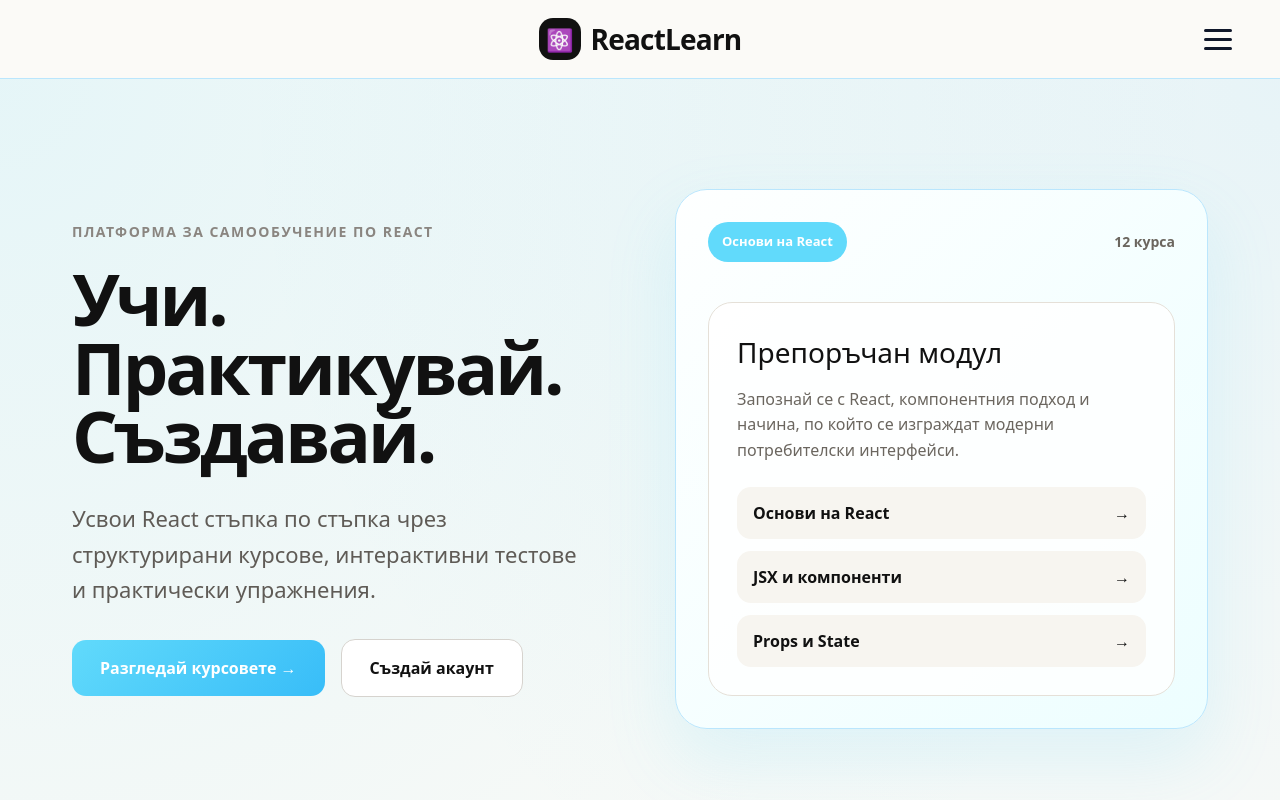
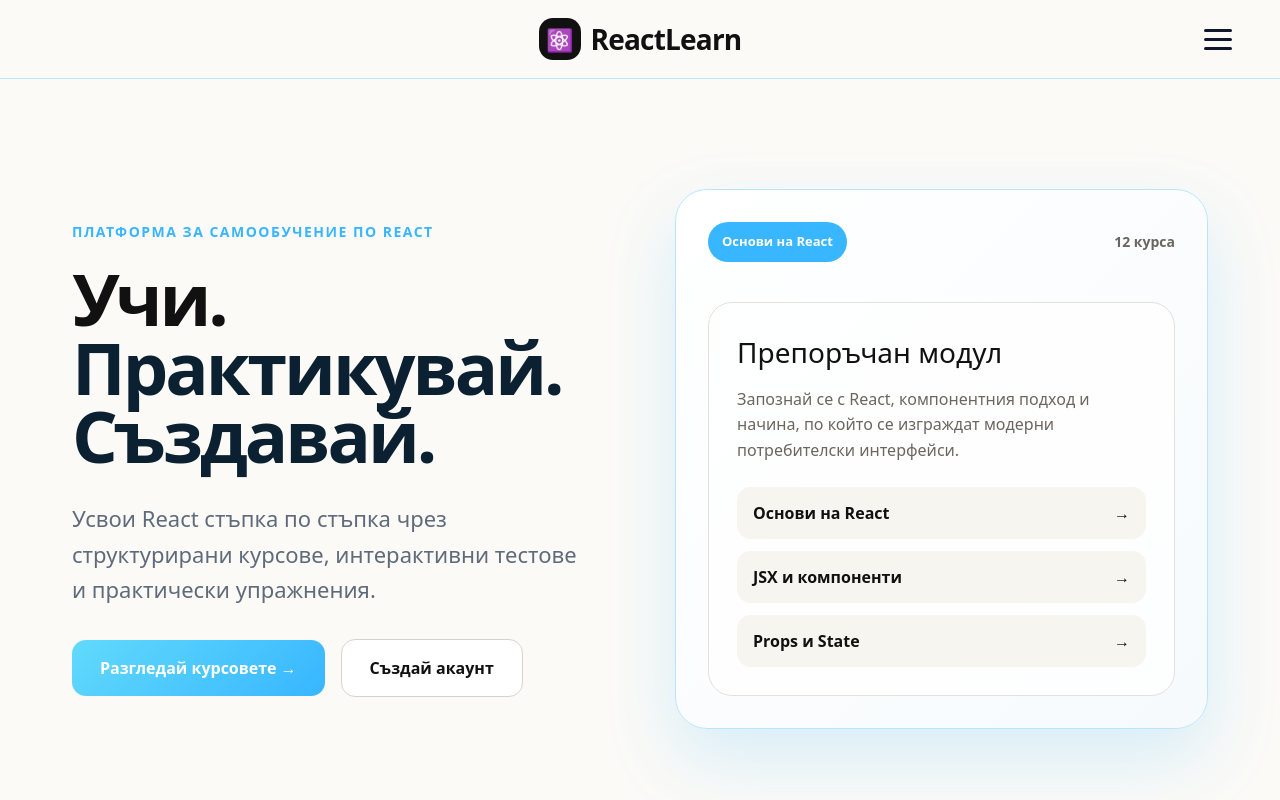
Before and after one commit to IvannIvannov/react-diploma-project, a React (Vite) app in the folder client/: page / in a window 1280 px wide. Shown: the top 800 px of the page. Built offline with nearby package versions, Linux system fonts and the light colour scheme.

Commit message:
Redesign home page color palette

```diff
--- a/client/src/pages/Home.css
+++ b/client/src/pages/Home.css
@@ -1,16 +1,3 @@
-.home-page {
-  min-height: 100vh;
-
-  background:
-    radial-gradient(circle at top left,
-      rgba(97, 218, 251, 0.14),
-      transparent 35%),
-    radial-gradient(circle at top right,
-      rgba(56, 189, 248, 0.10),
-      transparent 30%),
-    #fbfaf7;
-}
-
 .hero-section {
   max-width: 1200px;
   margin: 0 auto;
@@ -25,7 +12,7 @@
 .hero-label {
   margin-bottom: 22px;
 
-  color: #8a8580;
+  color: #38b6ff;
 
   font-size: 14px;
   font-weight: 800;
@@ -36,7 +23,7 @@
 .hero-title {
   margin: 0;
 
-  color: #111;
+  color: #0b2132;
 
   font-size: 72px;
   line-height: 0.95;
@@ -52,7 +39,7 @@
   max-width: 520px;
   margin: 32px 0;
 
-  color: #5f5b56;
+  color: #5f6b7a;
 
   font-size: 22px;
   line-height: 1.6;
@@ -81,18 +68,27 @@
 }
 
 .primary-button {
-  background: linear-gradient(135deg,
-      #61dafb,
-      #38bdf8);
+  display: inline-flex;
+  align-items: center;
+  justify-content: center;
+
+  padding: 16px 28px;
+  border-radius: 14px;
+
+  font-size: 16px;
+  font-weight: 800;
+
+  text-decoration: none;
+  transition: 0.2s ease;
+
+  background: linear-gradient(135deg, #61dafb, #38b6ff);
   color: #fff;
 }
 
 .primary-button:hover {
   transform: translateY(-2px);
 
-  background: linear-gradient(135deg,
-      #7ddfff,
-      #4cc9f0);
+  background: linear-gradient(135deg, #7ddfff, #4cc9f0);
 }
 
 .secondary-button {
@@ -113,14 +109,14 @@
 
   background:
     linear-gradient(135deg,
-      rgba(255, 255, 255, 0.95),
-      rgba(236, 254, 255, 0.95));
+      rgba(255, 255, 255, 0.96),
+      rgba(246, 250, 253, 0.96));
 
   border: 1px solid #bae6fd;
   border-radius: 32px;
 
   box-shadow:
-    0 30px 70px rgba(97, 218, 251, 0.15);
+    0 30px 70px rgba(56, 182, 255, 0.18);
 }
 
 .hero-card-top {
@@ -136,7 +132,7 @@
 
   border-radius: 999px;
 
-  background: #61dafb;
+  background: #38b6ff;
   color: white;
 
   font-size: 13px;
@@ -341,8 +337,8 @@
 
   text-align: center;
 
-  background: #111;
-  border: 2px solid #61dafb;
+  background: #0b2132;
+  border: 2px solid #38b6ff;
   border-radius: 36px;
 }
 
@@ -401,7 +397,7 @@
   align-items: center;
   justify-content: center;
 
-  background: #111;
+  background: #0b2132;
   color: #fff;
 
   font-weight: 900;
```
